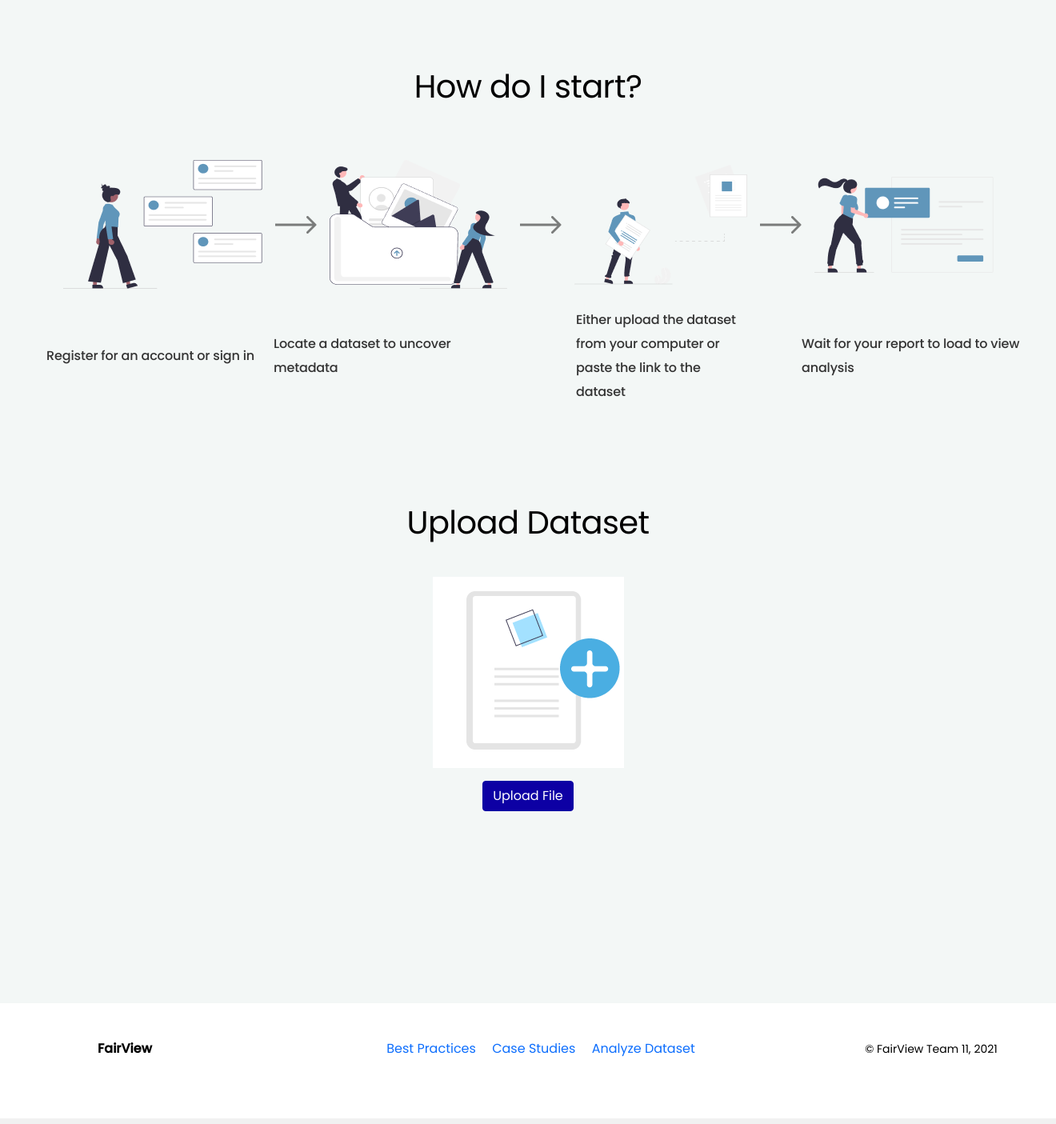
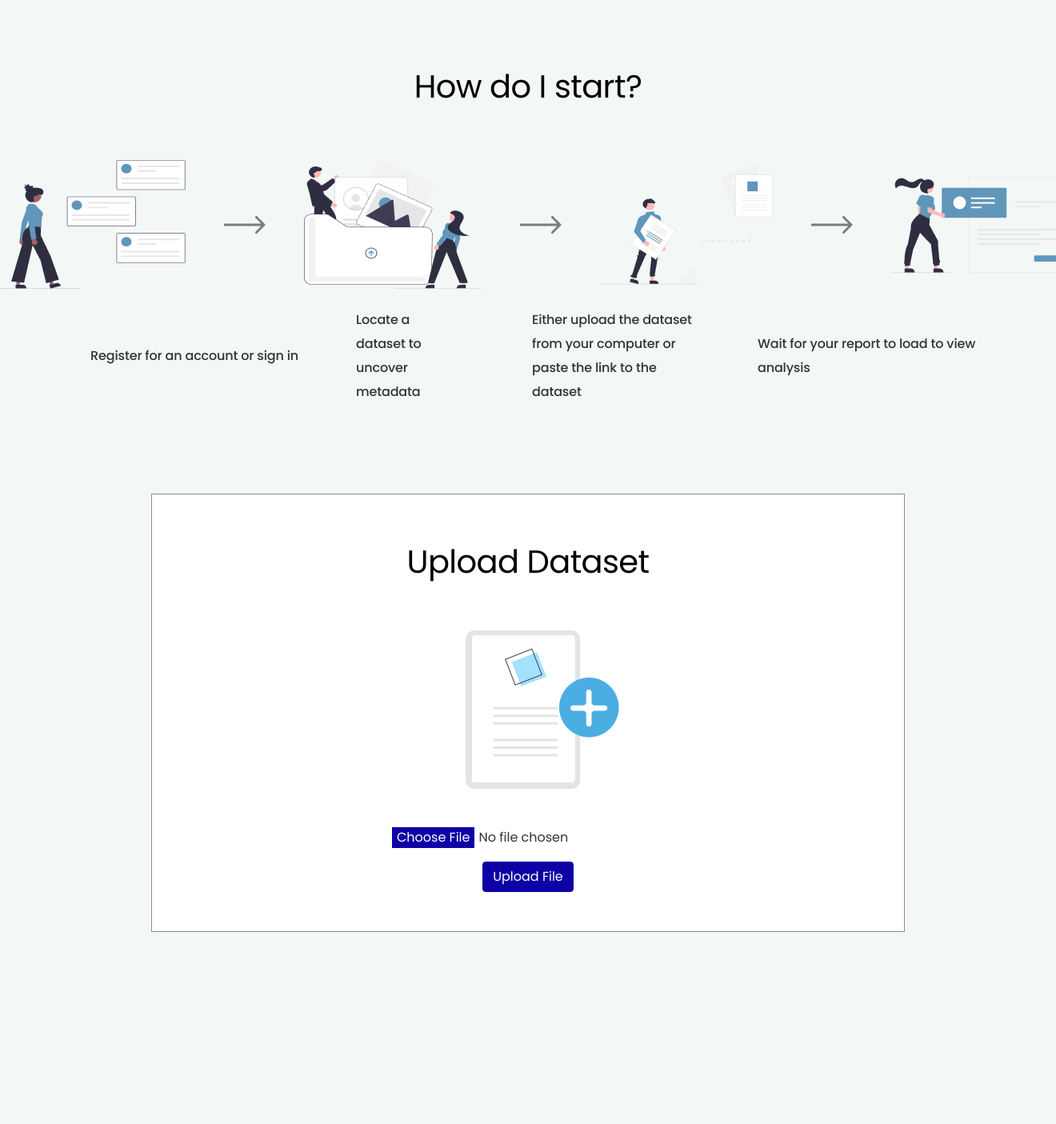
Before and after one commit to a-phung/internhacks-team11, a Flask app: page /upload in a window 1320 px wide; the page is wider, and only the part inside the window is pictured. Shown: the part 860-2265 px from the top of that part at 80% size. Run offline with Flask 2, Linux system fonts and the light colour scheme; a user stored in the database is signed in; some libraries are stand-ins or nearby versions.

Commit message:
Added further css styling to upload.html.

```diff
--- a/internhacks/routes.py
+++ b/internhacks/routes.py
@@ -184,9 +184,13 @@ def upload():
             csv_file = request.files["file"]  # Store in variable
             infile = io.StringIO(csv_file.stream.read().decode("UTF8"), newline=None)  # Makes each line readable
             reader = csv.reader(infile)  # Read the csv "infile"
-            headers = next(reader)  # Iterate to headers
+            try:
+                headers = next(reader)  # Iterate to headers
+            except:  # Handles exception when no file was uploaded.
+                flash(f"No file was uploaded! Please select a file to upload for analysis.", "warning")
+                return render_template("upload.html", title="Upload File", data=attributes_dict, row_headers=row_headers)
 
-            feature_counts = {"count": 0, "missing": 0, "frequencies": {}}  # Set up components of dictionary
+            feature_counts = {"Count": 0, "Missing": 0, "Frequencies": {}}  # Set up components of dictionary
 
             for attribute in headers:  # Attribute searching algorithm
                 modified_attribute = attribute.replace('_', '').lower()
@@ -213,17 +217,17 @@ def upload():
                     if attribute in attributes_dict:
                         value = row[attribute]
                         if value == '':
-                            attributes_dict[attribute]["missing"] += 1
+                            attributes_dict[attribute]["Missing"] += 1
                         else:
-                            attributes_dict[attribute]["count"] += 1
-                            if value not in attributes_dict[attribute]["frequencies"]:
-                                attributes_dict[attribute]["frequencies"][value] = 0
-                            attributes_dict[attribute]["frequencies"][value] += 1
+                            attributes_dict[attribute]["Count"] += 1
+                            if value not in attributes_dict[attribute]["Frequencies"]:
+                                attributes_dict[attribute]["Frequencies"][value] = 0
+                            attributes_dict[attribute]["Frequencies"][value] += 1
 
             for attribute in attributes_dict:  # Get most common and least common frequencies
-                freq_dict = attributes_dict[attribute]["frequencies"]
-                attributes_dict[attribute]["most_common"] = max(freq_dict, key=freq_dict.get)
-                attributes_dict[attribute]["least_common"] = min(freq_dict, key=freq_dict.get)
+                freq_dict = attributes_dict[attribute]["Frequencies"]
+                attributes_dict[attribute]["Most Common"] = max(freq_dict, key=freq_dict.get)
+                attributes_dict[attribute]["Least Common"] = min(freq_dict, key=freq_dict.get)
 
             try:  # If attributes were taken from data set, row_headers are passed off
                 row_headers = list(attributes_dict.values())[0].keys()
--- a/internhacks/static/main.css
+++ b/internhacks/static/main.css
@@ -256,13 +256,18 @@ ul#horizontal-list li a {
     height: 548px;
     border: 1px solid rgba(22, 22, 22, 0.5);
     background: white;
-    display: flex;
-    align-items: center;
-    text-align: center;
 }
 
-.image-upload>input {
-    display: none;
+.upload-button, .upload-button:hover {
+    color: white;
+    text-decoration: none;
+}
+
+input[type=file]::file-selector-button {
+    background-color: #0D00A4;
+    color: #ffffff;
+    border-color: #0D00A4;
+    border: 1px solid;
 }
 
 /* CSS section for Analyze Dataset Page End*/
--- a/internhacks/templates/upload.html
+++ b/internhacks/templates/upload.html
@@ -25,7 +25,8 @@
                         helps you uncover underlying bias in your metadata. For example, if predominantly the people labeling
                         are males in their 18-30s, the algorithm wouldn't work as well for other age groups.
                     </p>
-                <button type="button" class="btn btn-primary btn-fairview">Upload your Dataset</button>
+                <button type="button" class="btn btn-primary btn-fairview">
+                    <a href="#dataset" class="upload-button">Upload your Dataset</a></button>
             </div>
         </div>
         <div class="row mt-5 justify-content-center">
@@ -36,47 +37,47 @@
         <div class="row mt-5 justify-content-center">
             <div class="col d-flex align-items-center justify-content-center">
                 <img src="/static/images/analyze-page-register.png" class="img-fluid">
-                <img src="/static/images/arrow.png" class="img-fluid px-3">
+                <img src="/static/images/arrow.png" class="img-fluid mx-5">
                 <img src="/static/images/analyze-page-locate.png" class="img-fluid">
-                <img src="/static/images/arrow.png" class="img-fluid px-3">
+                <img src="/static/images/arrow.png" class="img-fluid mx-5">
                 <img src="/static/images/analyze-page-upload.png" class="img-fluid">
-                <img src="/static/images/arrow.png" class="img-fluid px-3">
+                <img src="/static/images/arrow.png" class="img-fluid mx-5">
                 <img src="/static/images/analyze-page-wait.png" class="img-fluid">
             </div>
         </div>
         <div class="row mt-4 justify-content-center">
             <div class="col-3 d-flex align-items-center justify-content-end">
-                <span class="pr-5 analyze-body1">Register for an account or sign in</span>
+                <span class="mr-5 analyze-body1">Register for an account or sign in</span>
+            </div>
+            <div class="col-2 d-flex align-items-center justify-content-end">
+                <span class="px-5 analyze-body1">Locate a dataset to uncover metadata</span>
             </div>
             <div class="col-3 d-flex align-items-center justify-content-end">
-                <span class="pr-5 analyze-body1">Locate a dataset to uncover metadata</span>
-            </div>
-            <div class="col-3 d-flex align-items-center justify-content-center">
                 <span class="px-5 analyze-body1">Either upload the dataset from your computer or paste the link to the dataset</span>
             </div>
             <div class="col-3 d-flex align-items-center justify-content-start">
                 <span class="pl-5 analyze-body1">Wait for your report to load to view analysis</span>
             </div>
         </div>
-        <div>
         <div class="top-buffer">
+            <div class="row align-items-center justify-content-center">
+                <div class="col-12 analyze-square">
                     <div class="row justify-content-center">
+                        <div class="col-6 d-flex align-items-center justify-content-center mt-5">
+                            <h2 class="analyze-h2" id="dataset">Upload Dataset</h2>
+                        </div>
+                    </div>
+                    <div class="row mt-4 justify-content-center">
                         <div class="col-4 d-flex align-items-center justify-content-center">
-                        <h2 class="analyze-h2">Upload Dataset</h2>
-                    </div>
+                            <img src="/static/images/analyze-page-file.png" class="img-fluid">
                         </div>
                     </div>
                     <div class="row mt-4 justify-content-center">
                         <div class="col-4 d-flex align-items-center justify-content-center">
                             <form action="/upload" method="POST" enctype="multipart/form-data" class="justify-content-center">
                                 <fieldset>
-                            <div class="col-12">
-                                <div class="image-upload">
-                                    <label for="data_set">
-                                        <img src="/static/images/analyze-page-file.png" class="img-fluid">
-                                    </label>
+                                    <div>
                                         <input type="file" id="data_set" name="file" accept=".csv">
-                                </div>
                                     </div>
                                     <div class="col-12 mt-3 d-flex align-items-center justify-content-center">
                                         <input type="submit" value="Upload File" class="btn btn-primary btn-fairview">
@@ -86,11 +87,13 @@
                         </div>
                     </div>
                 </div>
+            </div>
+        </div>
         <div class="top-buffer">
             <div class="row">
                 <div class="col-12 align-content-center justify-content-center">
                     {% if row_headers %}
-                        <h3 class="mr-5">Metadata</h3>
+                        <h3 class="mr-5" id="metadata">Metadata</h3>
                         <table class="table table-striped table-hover">
                             <thead class="table-primary">
                                 <tr>
```
Also changed, not shown: internhacks/static/images/rectangle-placeholder-analyze.png (deleted). Lines whose indentation alone changed are shown as unchanged.
